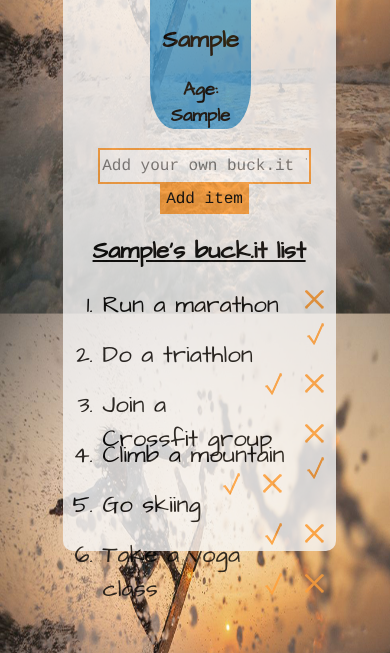
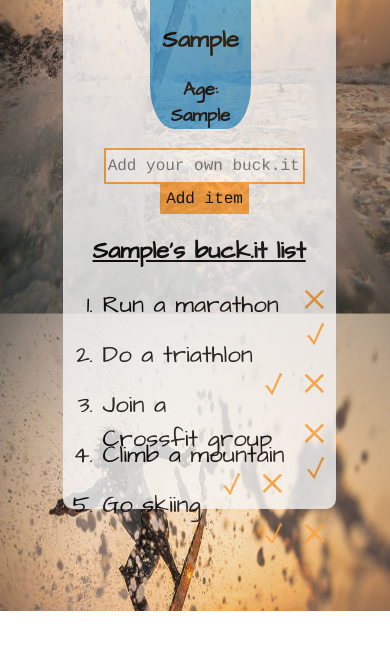
Before and after one commit to tiy-chs-q4-fee/buck.it, a website: page index.html in a window 390 px wide. Both pictures are taken after typing "Sample", "Sample" into the empty fields and a click on the button "Submit". Shown: the part 277-930 px from the top of the page. After the commit the page ends 888 px from the top, so only its background shows below. Drawn offline with nearby package versions, Linux system fonts and the light colour scheme.

Commit message:
responsive

```diff
--- a/css/sass.scss
+++ b/css/sass.scss
@@ -230,7 +230,6 @@ body{
 		width:100%;
 		height: 100%;
 		text-align:center;
-	}
 
 
 
@@ -239,12 +238,24 @@ body{
 		margin-left: 14%;
 		margin-bottom: 26%;
 		margin-top: 1%;
-		background-color: $backgroundcolortwo;
+		background-color: whitesmoke;
 		width: 70%;
 		border-radius: 10px;
 		opacity: 0.8;
-		padding-top:1%;
-		padding-bottom:1%;
-		font-family: $fontfamilytwo;
-		height: 600px;
+		padding-top: 1%;
+		padding-bottom: 1%;
+		font-family: 'Architects Daughter', century;
+		height: 558px;
+	}
+
+	}
 }
+
+	.list {
+		height: 329px;
+		width: 100%;
+		}
+
+		.addItems input {
+			width: 71%;
+		}
--- a/css/styles.css
+++ b/css/styles.css
@@ -156,4 +156,23 @@ body {
     background-size: 101%;
     width: 100%;
     height: 100%;
-    text-align: center; } }
+    text-align: center; }
+    body .output {
+      margin-left: 14%;
+      margin-bottom: 26%;
+      margin-top: 1%;
+      background-color: whitesmoke;
+      width: 70%;
+      border-radius: 10px;
+      opacity: 0.8;
+      padding-top: 1%;
+      padding-bottom: 1%;
+      font-family: 'Architects Daughter', century;
+      height: 558px; } }
+
+.list {
+  height: 329px;
+  width: 100%; }
+
+.addItems input {
+  width: 71%; }
```
